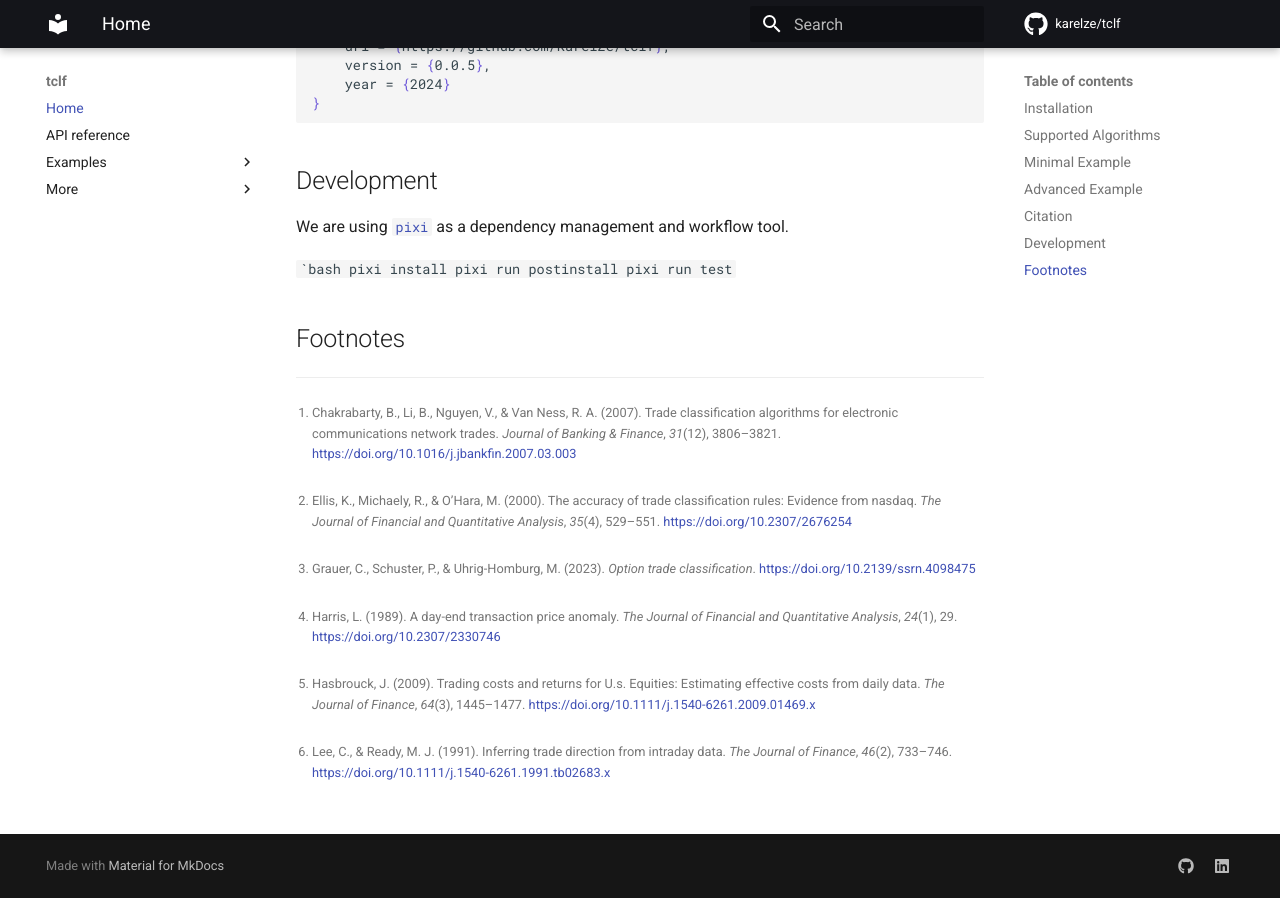
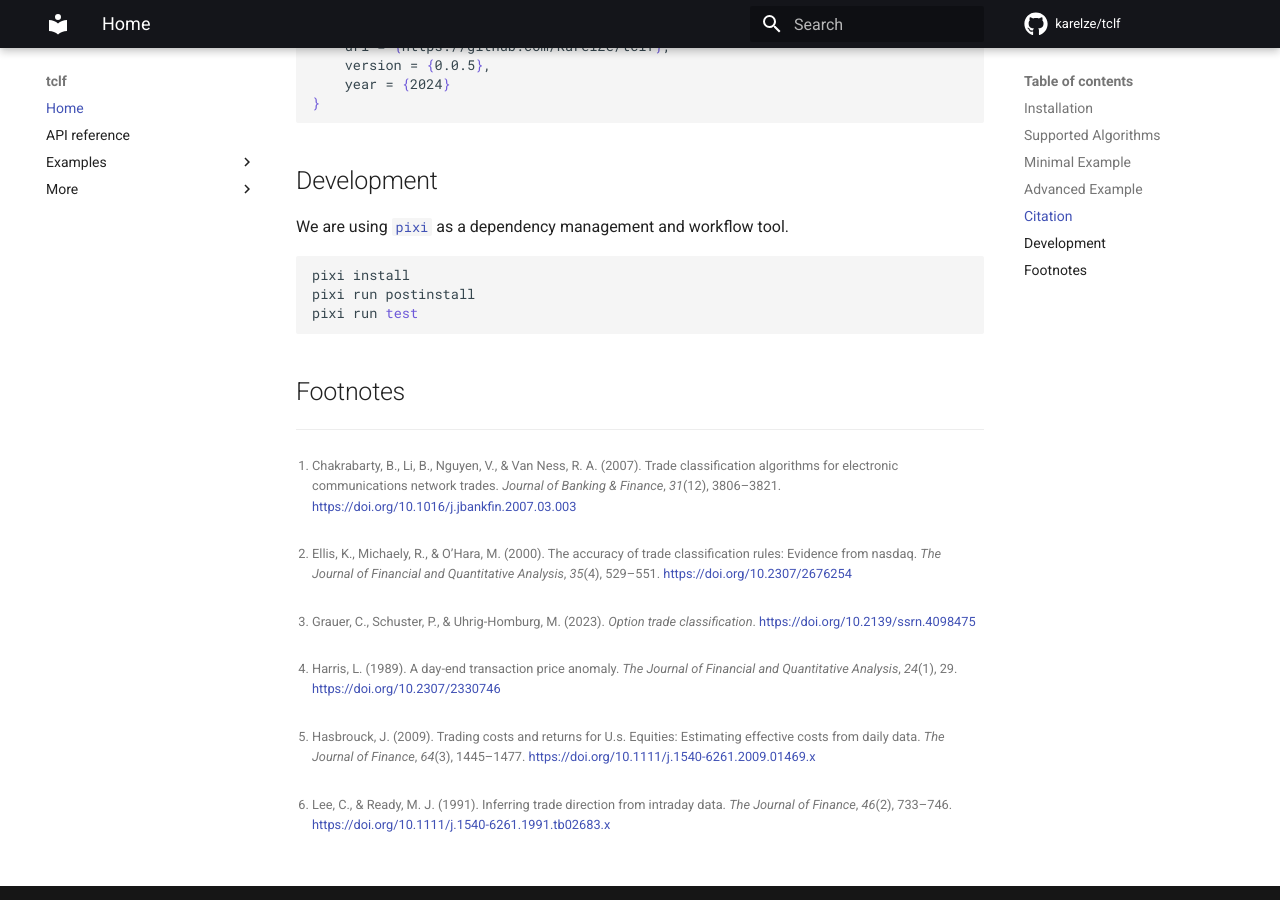
Before and after one commit to KarelZe/tclf, an MkDocs documentation site: the page built from docs/index.md, in a window 1280 px wide and 900 px high, scrolled down 2953 px. Built offline with MkDocs 1.6.1 and Material for MkDocs 9.7.7, drawn with Linux system fonts in a browser that asks for light colours; comment, search, counter and statistics services are not loaded.

Commit message:
doc: fix broken formatting

`````diff
--- a/docs/index.md
+++ b/docs/index.md
@@ -120,13 +120,14 @@ If you are using the package in publications, please cite as:
 
 We are using [`pixi`](https://github.com/prefix-dev/pixi) as a dependency management and workflow tool.
 
-````bash
+```bash
 pixi install
 pixi run postinstall
 pixi run test
 ```
 
 ## Footnotes
+
   [^1]: <div class="csl-entry">Chakrabarty, B., Li, B., Nguyen, V., &amp; Van Ness, R. A. (2007). Trade classification algorithms for electronic communications network trades. <i>Journal of Banking &amp; Finance</i>, <i>31</i>(12), 3806–3821. <a href="https://doi.org/10.1016/j.jbankfin.2007.03.003">https://doi.org/10.1016/j.jbankfin.2007.03.003</a></div>
   <span class="Z3988" title="url_ver=Z39.88-2004&amp;ctx_ver=Z39.88-2004&amp;rfr_id=info%3Asid%2Fzotero.org%3A2&amp;rft_id=info%3Adoi%2F10.1016%2Fj.jbankfin.2007.03.003&amp;rft_val_fmt=info%3Aofi%2Ffmt%3Akev%3Amtx%3Ajournal&amp;rft.genre=article&amp;rft.atitle=Trade%20classification%20algorithms%20for%20electronic%20communications%20network%20trades&amp;rft.jtitle=Journal%20of%20Banking%20%26%20Finance&amp;rft.volume=31&amp;rft.issue=12&amp;rft.aufirst=Bidisha&amp;rft.aulast=Chakrabarty&amp;rft.au=Bidisha%20Chakrabarty&amp;rft.au=Bingguang%20Li&amp;rft.au=Vanthuan%20Nguyen&amp;rft.au=Robert%20A.%20Van%20Ness&amp;rft.date=2007&amp;rft.pages=3806%E2%80%933821&amp;rft.spage=3806&amp;rft.epage=3821"></span>
   [^2]: <div class="csl-entry">Ellis, K., Michaely, R., &amp; O’Hara, M. (2000). The accuracy of trade classification rules: Evidence from nasdaq. <i>The Journal of Financial and Quantitative Analysis</i>, <i>35</i>(4), 529–551. <a href="https://doi.org/10.2307/2676254">https://doi.org/10.2307/2676254</a></div>
`````
